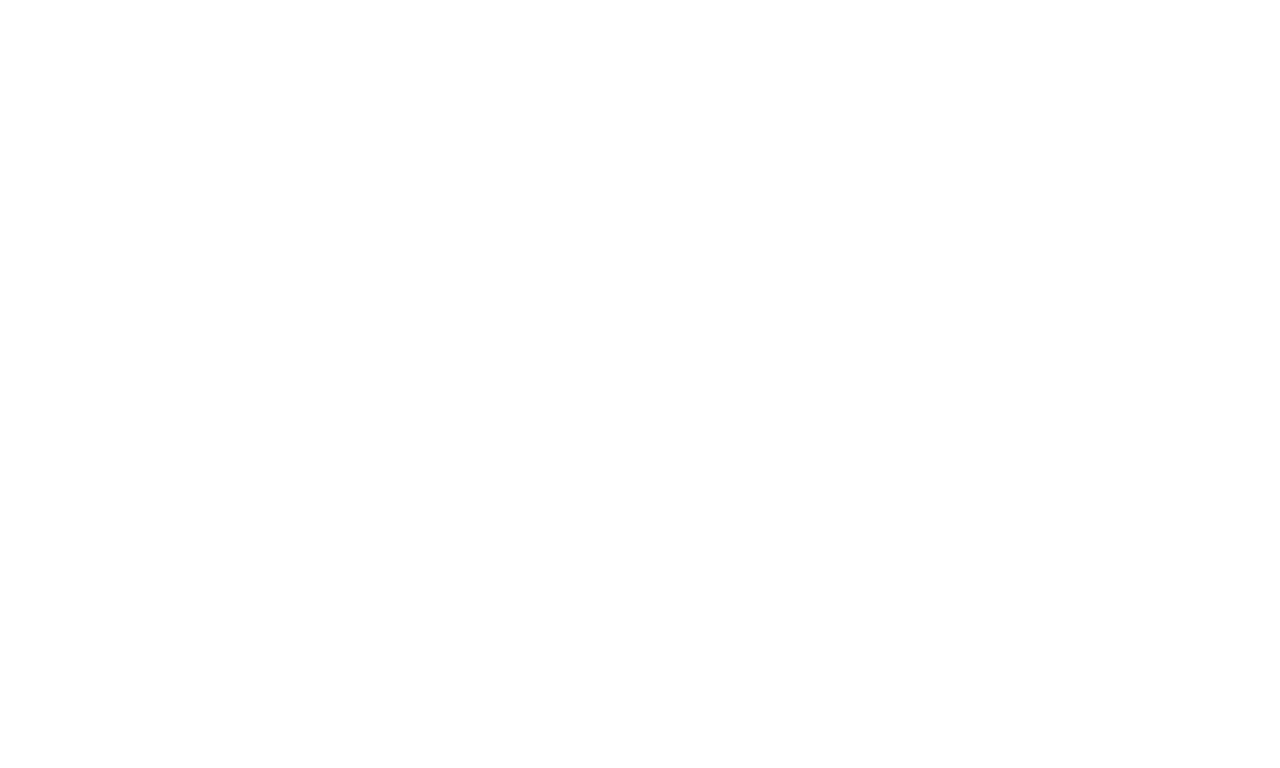
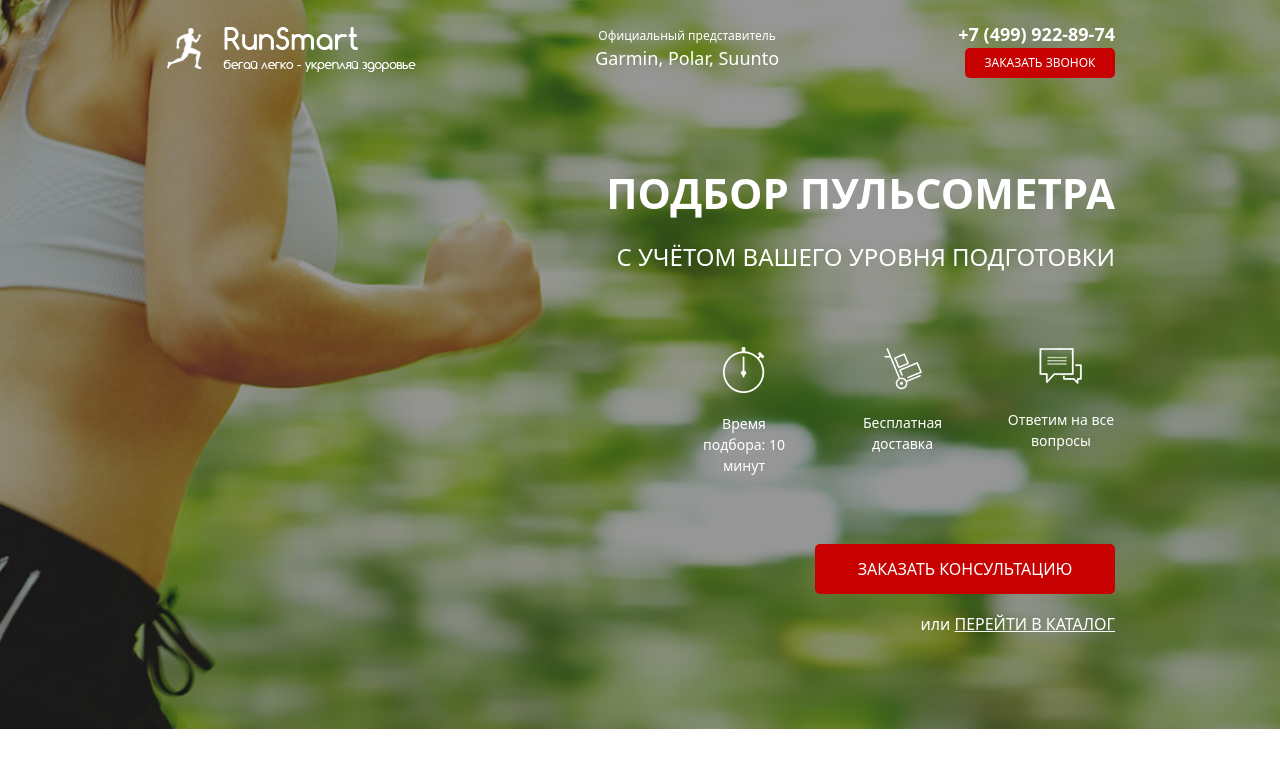
Before and after one commit to pavlo-kor/web-course-02-pulse, a website: page src/index.html in a window 1280 px wide. Drawn offline with Linux system fonts and the light colour scheme.

Commit message:
Added header

```diff
--- a/src/index.html
+++ b/src/index.html
@@ -6,18 +6,60 @@
     <meta http-equiv="X-UA-Compatible" content="IE=edge">
     <meta name="viewport" content="width=device-width, initial-scale=1.0">
     <title>Pulse</title>
-    <!-- <link rel="shortcut icon" href="icons/favicon.ico" type="image/x-icon"> -->
-    <!-- <link href="https://fonts.googleapis.com/css2?family=Roboto:wght@300;400;700&display=swap" rel="stylesheet"> -->
     <link rel="stylesheet" href="css/bootstrap-reboot.min.css">
-    <!-- <link rel="stylesheet" href="css/bootstrap-grid.min.css"> -->
     <link rel="stylesheet" href="css/font.css">
     <link rel="stylesheet" href="css/style.min.css">
 </head>
 
 <body>
-    <header>
+    <div class="promo">
+        <div class="container">
+            <header class="header">
+                <a href="#" class="header__logo">
+                    <img src="icons/logo-running-man.png" alt="">
+                </a>
+                <div class="header__official">
+                    Официальный представитель
+                    <span>Garmin, Polar, Suunto</span>
+                </div>
+                <div class="header__contacts">
+                    <a href="tel:+74999228974" class="header__phone">+7 (499) 922-89-74</a>
+                    <button class="button">заказать звонок</button>
+                </div>
+            </header>
 
-    </header>
+            <div class="promo__wrapper">
+                <h1 class="promo__header">Подбор пульсометра</h1>
+                <h2 class="promo__subheader">с учётом Вашего уровня подготовки</h2>
+
+                <div class="promo__icons">
+                    <div class="promo__icon">
+                        <img src="icons/01-head-stopwatch.png" alt="stopwatch">
+                        Время подбора:
+                        10 минут
+                    </div>
+                    <div class="promo__icon">
+                        <img src="icons/02-head-hand-cart.png" alt="hand cart">
+                        Бесплатная
+                        доставка
+                    </div>
+                    <div class="promo__icon">
+                        <img src="icons/03-head-messages.png" alt="messages">
+                        Ответим
+                        на все вопросы
+                    </div>
+                </div>
+
+                <button class="button button_main">заказать кОНСУЛЬТАЦИЮ</button>
+                <div class="promo__link">
+                    или
+                    <a href="#">ПЕРЕЙТИ В КАТАЛОГ</a>
+                </div>
+            </div>
+
+
+        </div>
+    </div>
 
     <section class="">
 
--- a/src/sass/base/_variables.scss
+++ b/src/sass/base/_variables.scss
@@ -1,2 +1 @@
-$blue: #1EACC7
-$red: #FF5656
+$main-color: #c70101;
--- /dev/null
+++ b/src/sass/blocks/_buttons.scss
@@ -0,0 +1,19 @@
+.button {
+  width: 150px;
+  height: 30px;
+  border-radius: 5px;
+  border: none;
+  background-color: $main-color;
+  font-size: 12px;
+  font-weight: 500;
+  text-align: center;
+  text-transform: uppercase;
+  color: #fff;
+
+  &_main {
+    margin-top: 68px;
+    width: 300px;
+    height: 50px;
+    font-size: 16px;
+  }
+}
--- /dev/null
+++ b/src/sass/blocks/_header.scss
@@ -0,0 +1,38 @@
+.header {
+  display: flex;
+  justify-content: space-between;
+  align-items: center;
+  &__logo-container{
+    width: 251px;
+    img{
+      width: 100%;
+    }
+  }
+  &__official {
+    font-size: 12px;
+    font-weight: 500;
+    text-align: center;
+    color: #fff;
+    span {
+      display: block;
+      font-size: 18px;
+    }
+  }
+  &__phone {
+    display: block;
+    font-size: 18px;
+    font-weight: 700;
+    text-align: right;
+    text-decoration: none;
+    color: #fff;
+    &:hover {
+      color: #fff;
+      text-decoration: none;
+    }
+  }
+  &__contacts {
+    display: flex;
+    flex-direction: column;
+    align-items: flex-end;
+  }
+}
--- /dev/null
+++ b/src/sass/blocks/_promo.scss
@@ -0,0 +1,61 @@
+.promo {
+  min-height: 650px;
+  padding: 21px 0 93px 0;
+  background: url(../img/bg1.jpg) center center/cover no-repeat;
+
+  &__wrapper {
+    display: flex;
+    flex-direction: column;
+    align-items: flex-end;
+    margin-top: 90px;
+  }
+
+  &__header {
+    font-size: 42px;
+    font-weight: 700;
+    text-transform: uppercase;
+    color: #fff;
+  }
+
+  &__subheader {
+    margin-top: 17px;
+    font-size: 24px;
+    font-weight: 500;
+    text-transform: uppercase;
+    color: #fff;
+  }
+
+  &__icons {
+    margin-top: 67px;
+    width: 425px;
+    display: flex;
+    justify-content: space-between;
+  }
+
+  &__icon {
+    width: 108px;
+    font-size: 14px;
+    font-weight: 500;
+    text-align: center;
+    color: #fff;
+
+    img {
+      display: block;
+      margin: 0 auto;
+      margin-bottom: 20px;
+    }
+  }
+
+  &__link {
+    margin-top: 18px;
+    font-size: 16px;
+    font-weight: 500;
+    color: #fff;
+
+    a {
+      color: #fff;
+      text-transform: uppercase;
+      text-decoration: underline;
+    }
+  }
+}
--- a/src/sass/style.scss
+++ b/src/sass/style.scss
@@ -1,3 +1,14 @@
-*{
-  font-family: 'Museo Sans Curl' sans-serif;
+@import 'base/variables';
+
+* {
+  font-family: 'Museo Sans Curl'sans-serif;
 }
+
+.container {
+  max-width: 950px;
+  margin: 0 auto;
+}
+
+@import 'blocks/promo';
+@import 'blocks/header';
+@import 'blocks/buttons';
```
Also changed, not shown: package.json (+8 -2 lines), src/css/bootstrap-grid.min.css (deleted), src/css/style.css (deleted), src/css/style.min.css, 2 other files.
